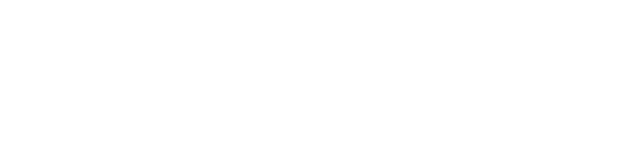
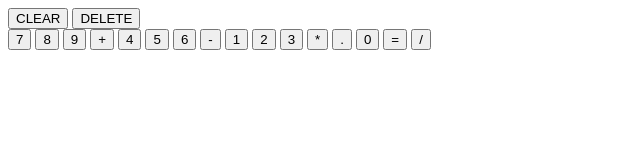
Before and after one commit to rvarad/top-calculator, a plain HTML site: page index.html in a window 1280 px wide. Shown: the whole page, without its empty margins (0-640 px from the left). Drawn offline with Linux system fonts and the light colour scheme.

Commit message:
added basic layout with buttons and display

```diff
--- a/index.html
+++ b/index.html
@@ -7,6 +7,30 @@
     <title>Calculator</title>
 </head>
 <body>
-
+    <div class="container">
+        <div class="display"></div>
+        <div class="edit">
+            <button id="clear">CLEAR</button>
+            <button id="delete">DELETE</button>
+        </div>
+        <div class="box">
+            <button id="seven">7</button>
+            <button id="eight">8</button>
+            <button id="nine">9</button>
+            <button id="plus">+</button>
+            <button id="four">4</button>
+            <button id="five">5</button>
+            <button id="six">6</button>
+            <button id="minus">-</button>
+            <button id="one">1</button>
+            <button id="two">2</button>
+            <button id="three">3</button>
+            <button id="multiply">*</button>
+            <button id="dot">.</button>
+            <button id="zero">0</button>
+            <button id="equals">=</button>
+            <button id="divide">/</button>
+        </div>
+    </div>
 </body>
 </html>
```
